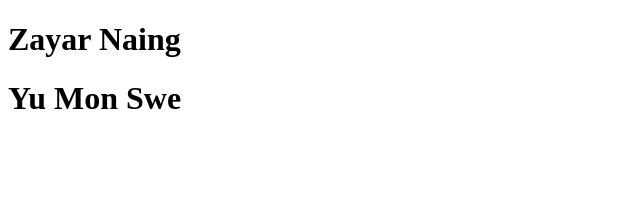
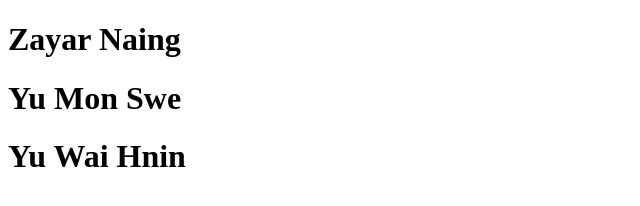
Before and after one commit to Yumonswe/Group, a plain HTML site: page index.html in a window 1280 px wide. Shown: the whole page, without its empty margins (0-640 px from the left). Drawn offline with Linux system fonts and the light colour scheme.

Commit message:
yuwaihnin

```diff
--- a/index.html
+++ b/index.html
@@ -8,5 +8,6 @@
 <body>
     <h1>Zayar Naing</h1>
     <h1>Yu Mon Swe</h1>
+    <h1>Yu Wai Hnin</h1>
 </body>
 </html>
```
